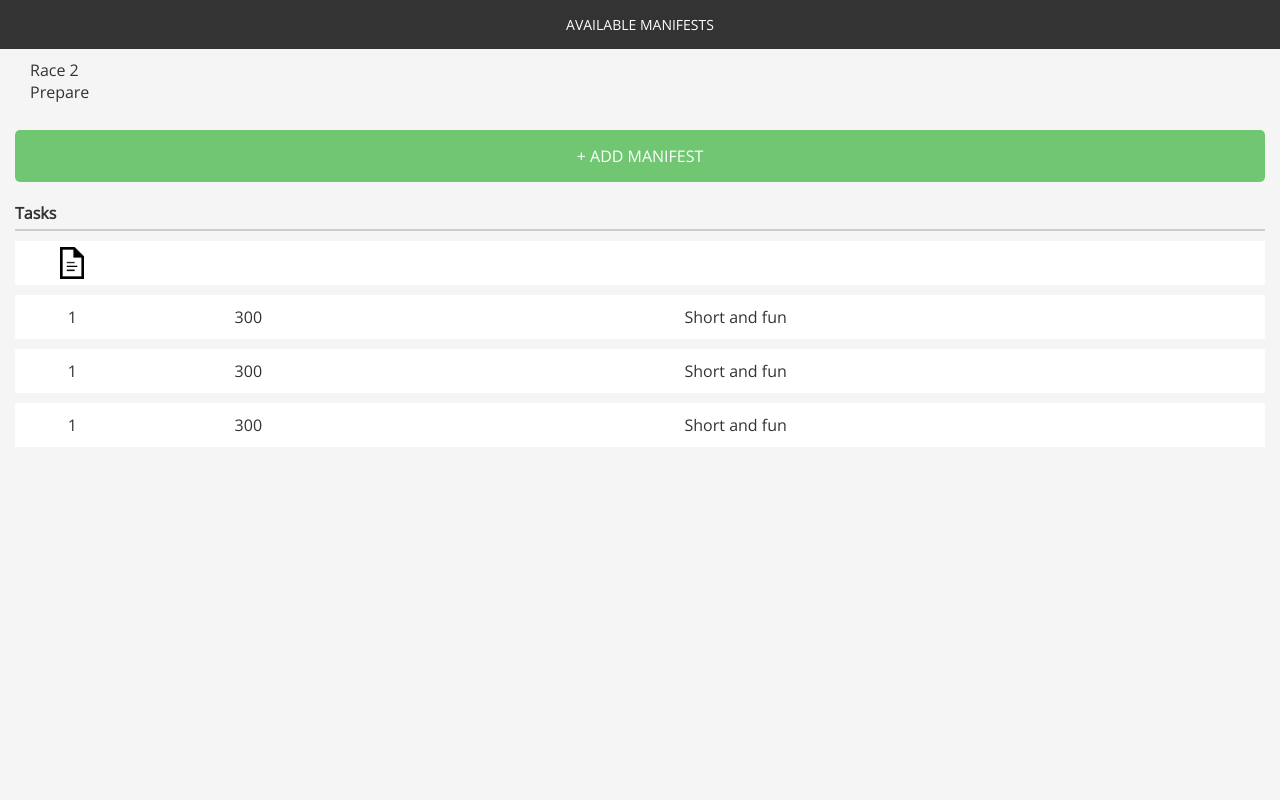
After one commit to ifphobic/MeoRace, a PHP site: page /examplePages/designDC/manifestlist.html in a window 1280 px wide. The commit adds this page. Run offline with PHP 8.4, Linux system fonts and the light colour scheme; a stand-in replaces the project's code that opens the database connection.

Commit message:
New: Added ExamplePages

```diff
--- a/core/html/design.less
+++ b/core/html/design.less
@@ -165,7 +156,7 @@ li {
     float: right;
 }
 
-.middle_info .rider_name {
+.middle_info p.title {
   padding-bottom: 2px;
   font-size: 16px;
   color: @c9;
@@ -178,7 +169,7 @@ li {
   font-size: 14px;
 }
 
-.middle_info .rider_name, .middle_info .rider_city_country{
+.middle_info .title, .middle_info .description{
  width: 200px;
  overflow: hidden;
  white-space:nowrap;
@@ -226,11 +217,11 @@ td, th {
 
 th{
 &.task_manifest{
-background-image: url(../../icons/document127.png) !important;
+background-image: url(../../icons/document127.png);
 background-size: 24px;
 }
 &.task_pickup{
-background-image: url(../../icons/upload62.png) !important;
+background-image: url(../../icons/upload62.png);
 background-size: 30px;
 }
 &.task_parcel{
@@ -454,7 +484,23 @@ background-color: lighten(@c2, 6%);
     margin-right: 5px;
 }
 
-//Checkpoint Rider Task List
+// Tasklist
+
+#tasklist{
+    .middle_info{
+        padding-left: 0;
+        .title{
+            background-image: url(../../icons/pencil44.png);
+            background-repeat: no-repeat;
+            background-size: 20px;
+            background-position: 70px;
+
+        }
+    }
+}
+
+
+// Checkpoint Rider Task List
 
 p.racer_checkpointlist_heading, p.racer_tasklist_heading{
 display: inline-block;
--- /dev/null
+++ b/examplePages/designDC/manifestlist.html
@@ -0,0 +1,96 @@
+<!DOCTYPE html>
+
+<html>
+
+<head>
+<meta charset="UTF-8">
+<meta name="viewport" content="width=device-width">
+<title>Available Manifests</title>
+<link rel="stylesheet" type"text/css" href="../../core/html/design.css">
+<link href='http://fonts.googleapis.com/css?family=Open+Sans:300' rel='stylesheet' type='text/css'>
+</head>
+
+<body>
+
+<div class="content_tab" id="tasklist">
+
+  <h1>Available Manifests</h1>
+
+
+<div class="top_content_wrapper""> <!-- Wrapper for the top content like search, selected rider, selected parcel and so on-->
+
+   <div class="top_info_wrapper"> <!-- Second top wrapper: Put in here the search input form, selected rider, selected parcel and so on.  -->
+
+
+
+      <div class="middle_info">
+      <p class="title">Race 2</p>
+	  <p class="description">Prepare</p>
+
+      </div>
+
+
+   </div> <!-- top info wrapper -->
+
+   </div> <!-- top content wrapper -->
+
+
+    <div class="bottom_content_wrapper">
+
+    <div class="bottom_info_wrapper bottom_rider_tasks">
+
+ <label for="submit" class="submit"><input type="submit" name="submit" value="+ Add Manifest" /></label>
+
+<p class="racer_tasklist_heading">Tasks</p>
+
+<table>
+	<tr>
+		<th class="task_manifest"></th>
+		<th class="manifest_points"></th>
+		<th class="manifest_description"></th>
+		<th class="manifest_edit"></th>
+		<th class="manifest_configure"></th>
+		<th class="manifest_delete"></th>
+
+	</tr>
+
+	<tr>
+	 	<td class="task_manifest">1</td>
+    	<td class="manifest_points">300</td>
+    	<td class="manifest_description">Short and fun</td>
+		<td class="manifest_edit"></td>
+		<td class="manifest_configure"></td>
+		<td class="manifest_delete"></td>
+  	</tr>
+
+  	<tr>
+ 		<td class="task_manifest">1</td>
+   	<td class="manifest_points">300</td>
+    	<td class="manifest_description">Short and fun</td>
+		<td class="manifest_edit"></td>
+		<td class="manifest_configure"></td>
+		<td class="manifest_delete"></td>
+  	</tr>
+
+  	<tr>
+		<td class="task_manifest">1</td>
+    	<td class="manifest_points">300</td>
+    	<td class="manifest_description">Short and fun</td>
+	<td class="manifest_edit"></td>
+		<td class="manifest_configure"></td>
+		<td class="manifest_delete"></td>
+  	</tr>
+</table>
+
+
+</div> <!-- bottom_content_wrapper xxx -->
+
+</div> <!-- bottom_info_wrapper xxx -->
+
+
+</div> <!-- content tab -->
+
+
+</body>
+
+</html>
--- a/examplePages/designDC/racer_checkpointlist.html
+++ b/examplePages/designDC/racer_checkpointlist.html
@@ -34,8 +34,8 @@
       </div>
 
       <div class="middle_info">
-      <p class="rider_name"">Jakob "The" Boss</p>
-      <p class="rider_city_country">Basel, Switzerland</span>
+      <p class="title"">Jakob "The" Boss</p>
+      <p class="description">Basel, Switzerland</span>
       </div>
 
       <div class="right_info">
--- a/examplePages/designDC/racer_registration.html
+++ b/examplePages/designDC/racer_edit.html
@@ -30,12 +30,12 @@
       </div>
 
        <div class="middle_info">
-      <span class="rider_name"">Jakob "The" Boss</span><br />
-      <span class="rider_city_country">Basel, Switzerland</span>
+      <p class="title">Jakob "The" Boss</p>
+      <p class="description">Basel, Switzerland</p>
       </div>
 
       <div class="right_info">
-      <span class="rider_number">777</span>
+      <p class="rider_number">777</p>
      </div>
 
  </div>
```
Also changed, not shown: other parts of core/html/design.less (+52 -21 lines), examplePages/designDC/main_navigation.html (+10 -10 lines), examplePages/designDC/manifest_detail.html (renamed from examplePages/designDC/task_detail.html, +4 -4 lines), examplePages/designDC/manifest_edit.html (added, +63 -0 lines), examplePages/designDC/racer_list.html (+10 -10 lines), examplePages/designDC/racer_manifestlist.html (renamed from examplePages/designDC/racer_tasklist.html, +21 -18 lines), core/html/design.css, icons/delete30.png (added).
